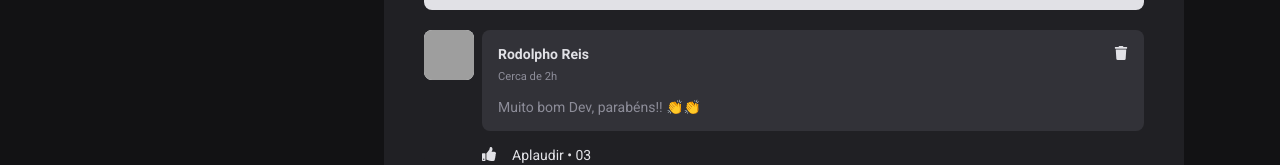
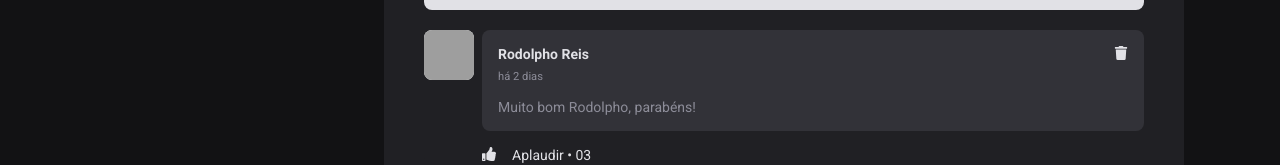
Before and after one commit to rodolphoreis/feed, a React (Vite) app: page / in a window 1280 px wide. Shown: the part 559-724 px from the top of the page. Built offline with nearby package versions, Linux system fonts and the light colour scheme; grey boxes are pictures that could not be loaded.

Commit message:
feat: add content props

```diff
--- a/src/components/comment/Comment.jsx
+++ b/src/components/comment/Comment.jsx
@@ -1,7 +1,8 @@
+/* eslint-disable react/prop-types */
 import { FaThumbsUp, FaTrash } from "react-icons/fa";
 import styles from "./comment.module.css";
 
-export function Comment() {
+export function Comment({ content }) {
   return (
     <>
       <div className={styles.comment}>
@@ -18,9 +19,9 @@ export function Comment() {
                 title="09 de setembro às 20:34"
                 dateTime="2024-09-09 20:33:20"
               >
-                Cerca de 2h
+                há 2 dias
               </time>
-              <span>Muito bom Dev, parabéns!! 👏👏</span>
+              <span>{content}</span>
             </div>
 
             <button title="Deletar comentário" className={styles.buttonDelete}>
```
